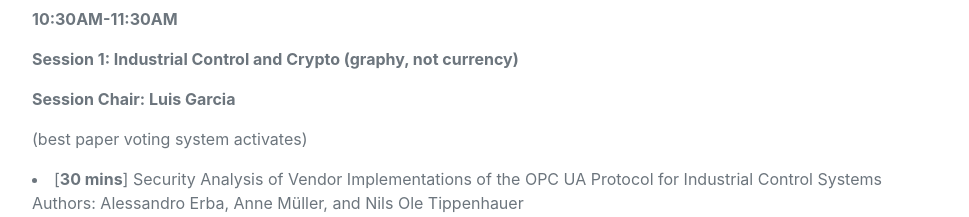
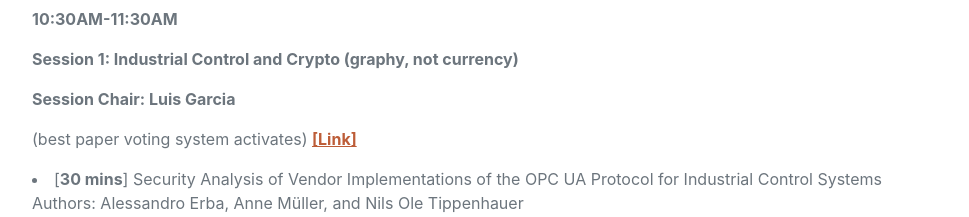
Before and after one commit to cpsiotsec2022/cpsiotsec, a plain HTML site: page index.html in a window 1280 px wide. Shown: the part 1180-1397 px from the top of the page, without its empty margins (288-1257 px from the left). Drawn offline with nearby package versions, Linux system fonts and the light colour scheme; a web font is replaced by a local one.

Commit message:
first commit

```diff
--- a/index.html
+++ b/index.html
@@ -85,7 +85,10 @@
                         <p><b>10:30AM-11:30AM</b><p>
                         <p><b>Session 1: Industrial Control and Crypto (graphy, not currency)</b> <p>
                         <p><b>Session Chair: Luis Garcia</b><p>
-                         (best paper voting system activates)
+                         (best paper voting system activates) <span style="color:red;font-weight: bold"> <a href=https://docs.google.com/forms/d/e/1FAIpQLScL6OCgRHn899s0S1A5fOZ_KIBRyz9BEAhg7VOQ4eSBAANHow/viewform>[Link]</a> </span>
+
+
+
                     </div>
 
                     <li>
```
